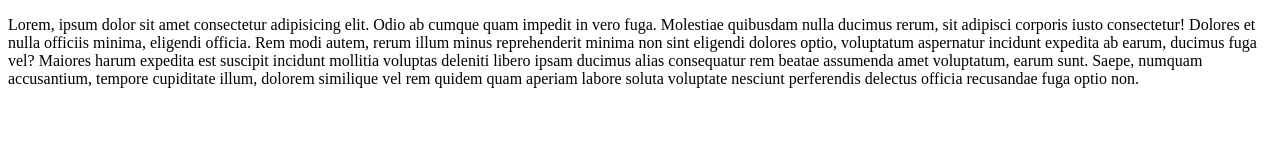
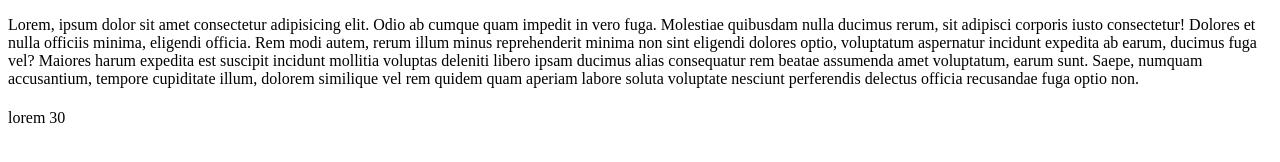
Before and after one commit to tanishq2520/practise, a plain HTML site: page index.html in a window 1280 px wide. Drawn offline with Linux system fonts and the light colour scheme.

Commit message:
adding line for practise

```diff
--- a/index.html
+++ b/index.html
@@ -7,5 +7,7 @@
 </head>
 <body>
     <p>Lorem, ipsum dolor sit amet consectetur adipisicing elit. Odio ab cumque quam impedit in vero fuga. Molestiae quibusdam nulla ducimus rerum, sit adipisci corporis iusto consectetur! Dolores et nulla officiis minima, eligendi officia. Rem modi autem, rerum illum minus reprehenderit minima non sint eligendi dolores optio, voluptatum aspernatur incidunt expedita ab earum, ducimus fuga vel? Maiores harum expedita est suscipit incidunt mollitia voluptas deleniti libero ipsam ducimus alias consequatur rem beatae assumenda amet voluptatum, earum sunt. Saepe, numquam accusantium, tempore cupiditate illum, dolorem similique vel rem quidem quam aperiam labore soluta voluptate nesciunt perferendis delectus officia recusandae fuga optio non.</p>
+    <h1></h1><p>lorem 30</p></h1>
+
 </body>
 </html>
```
